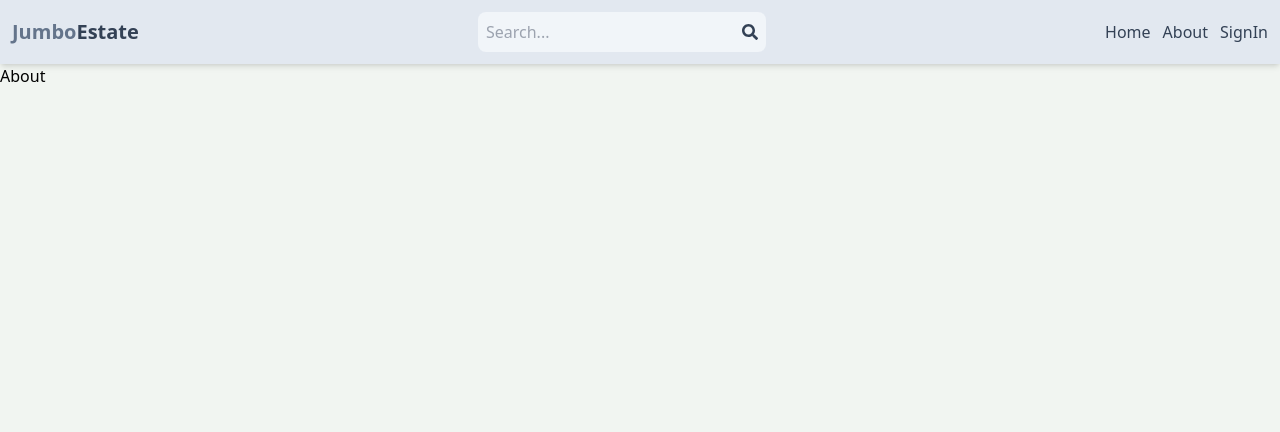
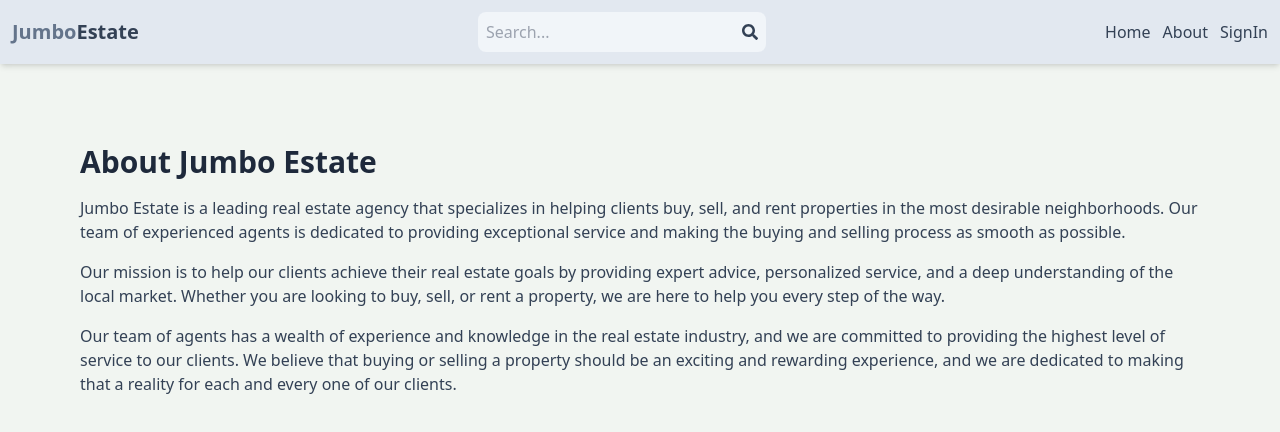
Before and after one commit to nikhil030901/MERN-Estate, a React (Vite) app in the folder client/: page /about in a window 1280 px wide. Shown: the top 432 px of the page. Built offline with nearby package versions, Linux system fonts and the light colour scheme; no server answers.

Commit message:
about page

```diff
--- a/client/index.html
+++ b/client/index.html
@@ -2,7 +2,6 @@
 <html lang="en">
   <head>
     <meta charset="UTF-8" />
-    <link rel="icon" type="image/svg+xml" href="/vite.svg" />
     <meta name="viewport" content="width=device-width, initial-scale=1.0" />
     <title>Estate</title>
   </head>
--- a/client/src/pages/About.jsx
+++ b/client/src/pages/About.jsx
@@ -1,8 +1,31 @@
-import React from 'react'
+import React from "react";
 
 export default function About() {
   return (
-    <div>About</div>
-
-  )
+    <div className="py-20 px-4 max-w-6xl mx-auto">
+      <h1 className="text-3xl font-bold mb-4 text-slate-800">
+        About Jumbo Estate
+      </h1>
+      <p className="mb-4 text-slate-700">
+        Jumbo Estate is a leading real estate agency that specializes in helping
+        clients buy, sell, and rent properties in the most desirable
+        neighborhoods. Our team of experienced agents is dedicated to providing
+        exceptional service and making the buying and selling process as smooth
+        as possible.
+      </p>
+      <p className="mb-4 text-slate-700">
+        Our mission is to help our clients achieve their real estate goals by
+        providing expert advice, personalized service, and a deep understanding
+        of the local market. Whether you are looking to buy, sell, or rent a
+        property, we are here to help you every step of the way.
+      </p>
+      <p className="mb-4 text-slate-700">
+        Our team of agents has a wealth of experience and knowledge in the real
+        estate industry, and we are committed to providing the highest level of
+        service to our clients. We believe that buying or selling a property
+        should be an exciting and rewarding experience, and we are dedicated to
+        making that a reality for each and every one of our clients.
+      </p>
+    </div>
+  );
 }
```
